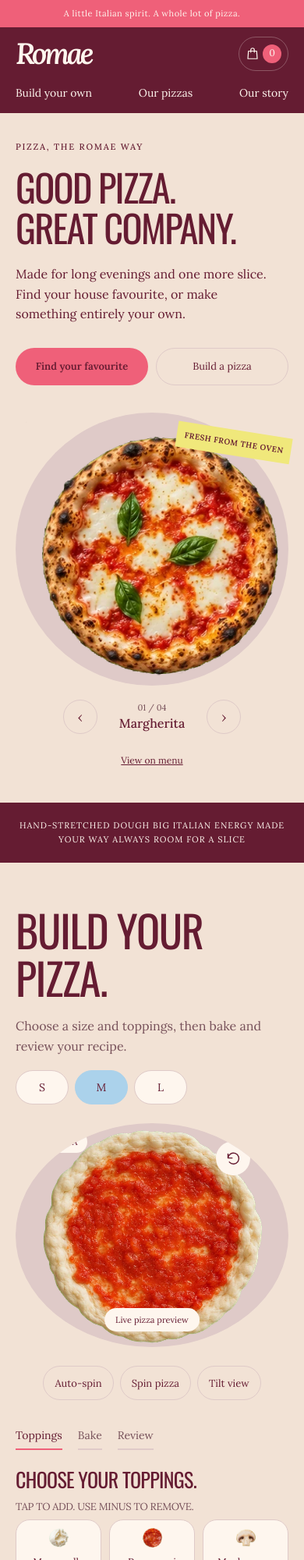
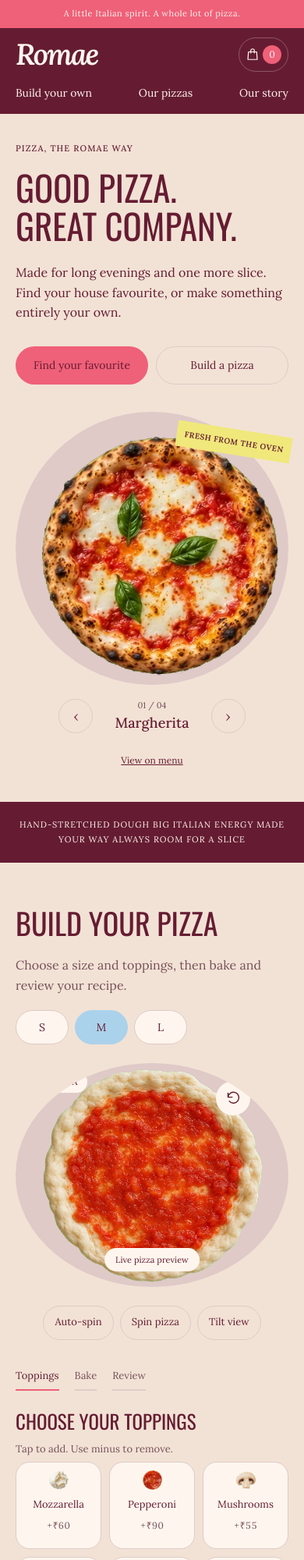
Before and after one commit to SkipAry/makeyourown, a plain HTML site: page index.html in a window 390 px wide. Shown: the top 2000 px of the page at 78% size. Drawn offline with nearby package versions, Linux system fonts and the light colour scheme.

Commit message:
style: refine typography hierarchy and spacing

```diff
--- a/design.css
+++ b/design.css
@@ -42,25 +42,40 @@ body:has(.bag-dock:not([hidden])){padding-bottom:80px}.footer{padding-bottom:48p
 }
 @media(max-width:350px){.shell,.mast-inner{width:calc(100% - 32px)}.desktop-nav{font-size:13px;gap:8px}.showcase h1{font-size:54px}.hero-actions a{font-size:12px}.menu{padding-inline:16px}.menu-card{padding:20px}.story-copy{padding-inline:20px}}
 
-/* Lora for reading and interface text; Oswald for display headings. */
-:root{--display:'Oswald','Arial Narrow',sans-serif;--serif:'Lora',Georgia,serif;--sans:'Lora',Georgia,serif}
-h1,h2,.builder-intro h2,.menu-intro h2,.story h2,.section-title,.panel-head h2{font-family:var(--display);font-weight:400;text-transform:uppercase;letter-spacing:-.025em;line-height:1.08}
-.showcase h1{font-family:var(--display);font-weight:400;line-height:1.05;letter-spacing:-.035em;font-size:clamp(64px,6.3vw,88px)}
-.section-title{font-size:28px}.panel-head h2{font-size:32px}.wordmark{font-family:var(--serif)}
-@media(min-width:1600px){.showcase h1{font-size:88px}}
-@media(min-width:681px) and (max-width:1000px){.showcase h1{font-size:64px}}
-@media(max-width:680px){.showcase h1{font-size:clamp(48px,12.4vw,64px);line-height:1.08}.section-title{font-size:26px}.panel-head h2{font-size:30px}}
-@media(max-width:350px){.showcase h1{font-size:43px}}
-
-
-/* Use only Lora and Oswald throughout the app. */
+/* Typography: two families, explicit roles, natural letter spacing. */
 :root{--serif:'Lora',serif;--sans:'Lora',serif;--display:'Oswald',sans-serif}
-body,button,input,select,textarea{font-family:var(--serif)}
-h1,h2,.builder-intro h2,.menu-intro h2,.story h2,.section-title,.panel-head h2{font-family:var(--display);font-weight:400;text-transform:uppercase;letter-spacing:-.025em;line-height:1.08}
-.showcase h1{font-family:var(--display);font-weight:400;font-size:clamp(64px,6.3vw,88px);line-height:1.05;letter-spacing:-.035em}
-.wordmark,.mast-inner .wordmark,.footer .wordmark{font-family:var(--serif)}
-.menu-copy h3,.showcase-label strong{font-family:var(--serif)}
-@media(min-width:1600px){.showcase h1{font-size:88px}}
-@media(min-width:681px) and (max-width:1000px){.showcase h1{font-size:64px}}
-@media(max-width:680px){.showcase h1{font-size:clamp(48px,12.4vw,64px);line-height:1.08}.section-title{font-size:26px}.panel-head h2{font-size:30px}}
-@media(max-width:350px){.showcase h1{font-size:43px}}
+body,button,input,select,textarea{font-family:var(--serif);font-synthesis:none}
+body{font-size:16px;line-height:1.6}
+h1,h2,.builder-intro h2,.menu-intro h2,.story h2,.section-title,.panel-head h2{font-family:var(--display);font-weight:400;text-transform:uppercase;letter-spacing:0;line-height:1.12}
+.showcase h1{font:400 clamp(56px,5.6vw,80px)/1.05 var(--display);letter-spacing:0;text-transform:uppercase;margin-bottom:24px}
+.builder-intro h2,.menu-intro h2{font-size:48px;line-height:1.12;letter-spacing:0}
+.story h2{font-size:48px;line-height:1.12;letter-spacing:0}
+.section-title{font:400 28px/1.2 var(--display);letter-spacing:0;text-transform:uppercase}
+.panel-head h2{font:400 30px/1.2 var(--display);letter-spacing:0;text-transform:uppercase}
+.wordmark,.mast-inner .wordmark,.footer .wordmark{font-family:var(--serif);font-weight:600;letter-spacing:-.06em}
+.showcase-sub,.builder-meta p,.menu-copy p,.story p:not(.eyebrow){font:400 16px/1.65 var(--serif);letter-spacing:0;max-width:45ch}
+.showcase-kicker,.eyebrow{font:500 11px/1.5 var(--serif);letter-spacing:.1em}
+.desktop-nav{font:400 14px/1.4 var(--serif)}
+.showcase-build,.showcase-custom,.primary,.menu-buy button{font:400 14px/1.4 var(--serif);letter-spacing:0}
+.menu-copy h3{font:700 20px/1.3 var(--serif);letter-spacing:0;text-transform:none;text-wrap:pretty}
+.showcase-label strong{font:500 18px/1.4 var(--serif);letter-spacing:0}
+.topping-label #stage-feedback{font:400 13px/1.5 var(--serif);letter-spacing:0;text-transform:none;color:var(--muted);margin:0}
+.menu-diet,.menu-count,.preview-tag,.showcase-label span{font-family:var(--serif);font-weight:400;letter-spacing:0}
+.menu-buy strong,.action-prices strong,.total,.cart-line strong,.bag-dock strong{font-family:var(--serif);letter-spacing:0;font-variant-numeric:lining-nums tabular-nums}
+.menu-buy strong,.action-prices strong{font-size:16px;font-weight:500;line-height:1.4}
+.topping .pick{font:400 13px/1.4 var(--serif)}.topping .pick small{font:400 12px/1.4 var(--serif);font-variant-numeric:lining-nums tabular-nums}
+.order-note,.menu-note{font:400 14px/1.6 var(--serif)}
+@media(min-width:1600px){.showcase h1{font-size:80px}}
+@media(min-width:681px) and (max-width:1000px){.showcase h1{font-size:60px}.builder-intro h2,.menu-intro h2,.story h2{font-size:40px}}
+@media(max-width:680px){
+.showcase h1{font-size:clamp(43px,11.5vw,58px);line-height:1.08;letter-spacing:0}
+.builder-intro h2,.menu-intro h2,.story h2{font-size:38px;line-height:1.15;letter-spacing:0}
+.section-title{font-size:25px;line-height:1.2}.panel-head h2{font-size:28px}
+.menu-copy h3{font-size:20px;line-height:1.3;letter-spacing:0}
+.showcase-sub,.builder-meta p,.menu-copy p,.story p:not(.eyebrow){font-size:16px;line-height:1.6}
+.hero-actions a{font-size:14px;line-height:1.4}.desktop-nav{font-size:14px;line-height:1.4}
+.mast-inner .wordmark{font-size:38px;line-height:1.1;letter-spacing:-.06em}
+.builder-steps{font-size:13px;line-height:1.5}.preview-buttons button,.combos button{font-size:13px;line-height:1.4}
+.menu-toolbar .filters button{font-size:13px;line-height:1.4}
+}
+@media(max-width:350px){.showcase h1{font-size:38px}.desktop-nav{font-size:13px}.hero-actions a{font-size:13px}.builder-intro h2,.menu-intro h2,.story h2{font-size:34px}}
--- a/index.html
+++ b/index.html
@@ -61,7 +61,7 @@ dialog{position:fixed;inset:0 0 0 auto;width:min(460px,100%);max-width:none;heig
   <div class="trust-band">HAND-STRETCHED DOUGH <span>•</span> BIG ITALIAN ENERGY <span>•</span> MADE YOUR WAY <span>•</span> ALWAYS ROOM FOR A SLICE</div>
   <section class="builder shell" id="build" aria-labelledby="build-title">
     <div class="builder-intro">
-      <h2 id="build-title">Build your <br>pizza.</h2>
+      <h2 id="build-title">Build your <br>pizza</h2>
       <div class="builder-meta"><p>Choose a size and toppings, then bake and review your recipe.</p><div class="sizes" id="sizes" role="group" aria-label="Pizza size"></div></div>
     </div>
     <div class="stage" id="stage">
@@ -78,8 +78,8 @@ dialog{position:fixed;inset:0 0 0 auto;width:min(460px,100%);max-width:none;heig
     <div class="controls">
       <ol class="builder-steps" aria-label="Pizza builder progress"><li aria-current="step">Toppings</li><li>Bake</li><li>Review</li></ol>
       <div class="topping-editor" id="topping-editor">
-      <h2 class="section-title">Choose your toppings.</h2>
-      <div class="option-line topping-label"><h2 id="stage-feedback" aria-live="polite">Tap to add. Use minus to remove.</h2></div>
+      <h2 class="section-title">Choose your toppings</h2>
+      <div class="option-line topping-label"><p id="stage-feedback" aria-live="polite">Tap to add. Use minus to remove.</p></div>
       <div class="toppings" id="toppings" aria-label="Toppings"></div>
       <div class="combos" id="combos" role="group" aria-label="Topping combinations"><span>Try a combo</span></div>
       </div>
@@ -92,7 +92,7 @@ dialog{position:fixed;inset:0 0 0 auto;width:min(460px,100%);max-width:none;heig
     </div>
   </section>
   <section id="menu" class="menu shell" aria-labelledby="menu-title">
-    <div class="menu-intro"><p class="eyebrow">FROM THE KITCHEN</p><h2 id="menu-title">The Romae menu.</h2><a class="house-link" href="#home">Explore our house pizzas</a></div>
+    <div class="menu-intro"><p class="eyebrow">FROM THE KITCHEN</p><h2 id="menu-title">The Romae menu</h2><a class="house-link" href="#home">Explore our house pizzas</a></div>
     <div class="menu-toolbar"><div class="filters" id="filters" role="group" aria-label="Filter pizzas"></div><p id="menu-count" class="menu-count" role="status"></p></div>
     <div class="menu-grid" id="menu-grid"></div>
     <p class="menu-note">Photos are illustrative. <a href="https://www.swiggy.com/city/pune/romae-pizzeria-lohgaon-rest1268147" target="_blank" rel="noopener noreferrer">See the full delivery menu</a>.</p>
```
